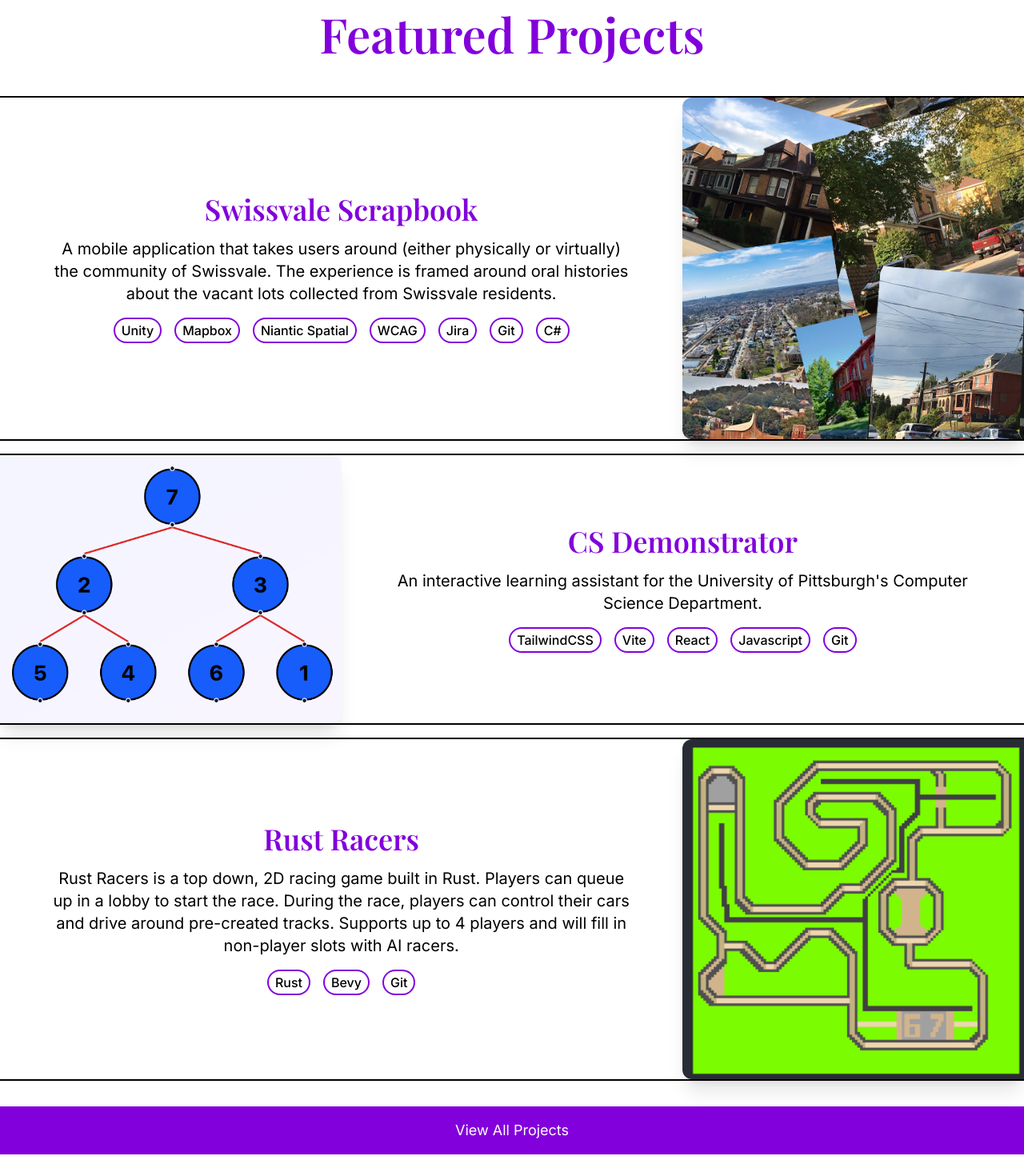
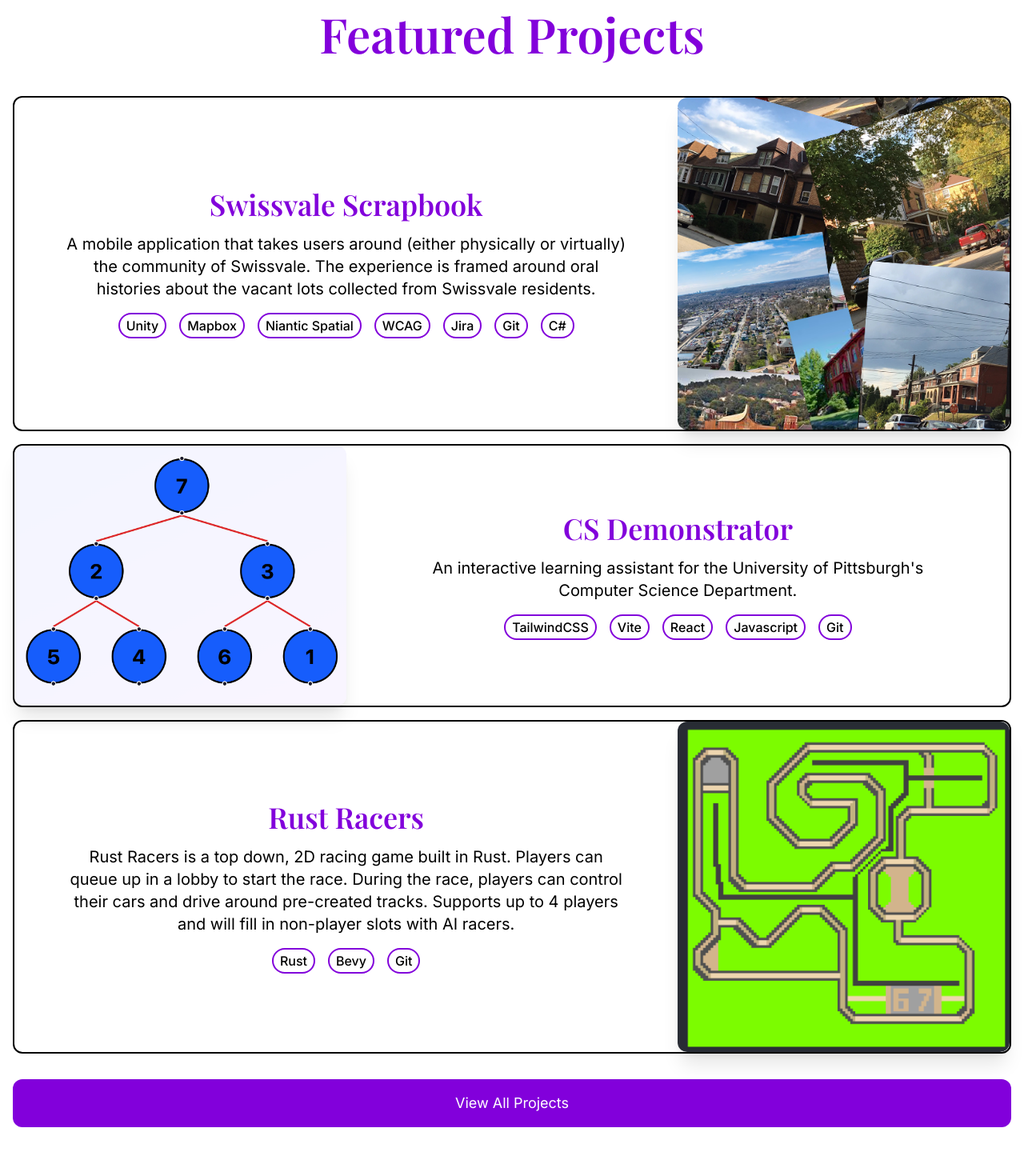
Before and after one commit to thegbars/thegbars.github.io, a React (Vite) app: page /#/ in a window 1280 px wide. Shown: the part 720-2190 px from the top of the page at 80% size. Built offline with nearby package versions, Linux system fonts and the light colour scheme.

Commit message:
Made featured projects rounded

```diff
--- a/src/components/FeaturedProjects.tsx
+++ b/src/components/FeaturedProjects.tsx
@@ -8,7 +8,7 @@ export default function FeaturedProjects(){
         <div className="flex flex-col justify-center text-center gap-4 mb-8">
             <h1 className="text-6xl text-purple-700 mb-8">Featured Projects</h1>
             <a href="/#/projects/swissvalescrapbook">
-                <div className="md:w-full grid grid-cols-1 justify-between md:grid-cols-3 border-y-2 border-black hover:bg-purple-50 transition-colors">
+                <div className="grid grid-cols-1 justify-between md:grid-cols-3 border-2 border-black hover:bg-purple-50 transition-colors rounded-xl mx-4">
                     <div className="flex flex-col md:col-span-2 md:justify-center text-center gap-4 md:order-1 order-2 md:my-0 my-16">
                         <h1 className="text-purple-700 text-4xl">Swissvale Scrapbook</h1>
                         <p className="text-xl px-16">
@@ -26,7 +26,7 @@ export default function FeaturedProjects(){
                         </div>
                     </div>
                     <div className="md:order-2 order-1 flex md:justify-end justify-center">
-                        <img className="md:h-full md:max-h-[30em] md:w-auto w-full h-auto object-contain md:rounded-l-xl md:shadow-xl max-md:rounded-b-xl"
+                        <img className="md:h-full md:max-h-[30em] md:w-auto w-full h-auto object-contain rounded-xl md:shadow-xl"
                              src={ScrapbookImg}
                              alt="Collage of multiple photographs showing various views of Swissvale, Pennsylvania including residential streets with historic houses, aerial neighborhood views, and tree-lined boulevards"
                         />
@@ -35,7 +35,7 @@ export default function FeaturedProjects(){
             </a>
 
             <a href="https://github.com/Demonstrator-for-CS/demonstrator-for-cs" target="_blank" rel="noopener noreferrer">
-                <div className="md:w-full grid grid-cols-1 justify-between md:grid-cols-3 border-y-2 border-black hover:bg-purple-50 transition-colors">
+                <div className="grid grid-cols-1 justify-between md:grid-cols-3 border-2 border-black hover:bg-purple-50 transition-colors rounded-xl mx-4">
                     <div className="flex flex-col md:col-span-2 md:justify-center text-center gap-4 order-2 md:my-0 my-16">
                         <h1 className="text-purple-700 text-4xl">CS Demonstrator</h1>
                         <p className="text-xl px-16">
@@ -50,7 +50,7 @@ export default function FeaturedProjects(){
                         </div>
                     </div>
                     <div className="order-1 flex md:justify-start justify-center">
-                        <img className="md:h-full md:max-h-[30em] md:w-auto w-full h-auto object-contain md:rounded-r-xl md:shadow-xl max-md:rounded-b-xl"
+                        <img className="md:h-full md:max-h-[30em] md:w-auto w-full h-auto object-contain rounded-xl md:shadow-xl"
                              src={CSDemoImg}
                              alt="Binary tree diagram with seven blue circular nodes numbered 1 through 7, connected by red lines showing parent-child relationships in a hierarchical structure"
                         />
@@ -59,7 +59,7 @@ export default function FeaturedProjects(){
             </a>
 
             <a href="https://github.com/Six-Seven-Studios/Rust-Racers" target="_blank" rel="noopener noreferrer">
-                <div className="md:w-full grid grid-cols-1 justify-between md:grid-cols-3 border-y-2 border-black hover:bg-purple-50 transition-colors">
+                <div className="grid grid-cols-1 justify-between md:grid-cols-3 border-2 border-black hover:bg-purple-50 transition-colors rounded-xl mx-4">
                     <div className="flex flex-col md:col-span-2 md:justify-center text-center gap-4 md:order-1 order-2 md:my-0 my-16">
                         <h1 className="text-purple-700 text-4xl">Rust Racers</h1>
                         <p className="text-xl px-16">
@@ -73,7 +73,7 @@ export default function FeaturedProjects(){
                         </div>
                     </div>
                     <div className="md:order-2 order-1 flex md:justify-end justify-center">
-                        <img className="md:h-full md:max-h-[30em] md:w-auto w-full h-auto object-contain md:rounded-l-xl md:shadow-xl max-md:rounded-b-xl"
+                        <img className="md:h-full md:max-h-[30em] md:w-auto w-full h-auto object-contain rounded-xl md:shadow-xl"
                              src={RustRacerImg}
                              alt="Top-down view of a bright green racing track with beige borders forming a winding circuit pattern on a dark background"
                         />
--- a/src/pages/Home.tsx
+++ b/src/pages/Home.tsx
@@ -17,7 +17,7 @@ export default function Home() {
         <FeaturedProjects />
 
         <Link to="/projects">
-            <p className="bg-purple-700 hover:bg-purple-500 transition-colors text-white text-lg py-4 text-center">View All Projects</p>
+            <p className="bg-purple-700 hover:bg-purple-500 transition-colors text-white text-lg py-4 text-center rounded-xl mx-4">View All Projects</p>
         </Link>
 
     </div>
```
